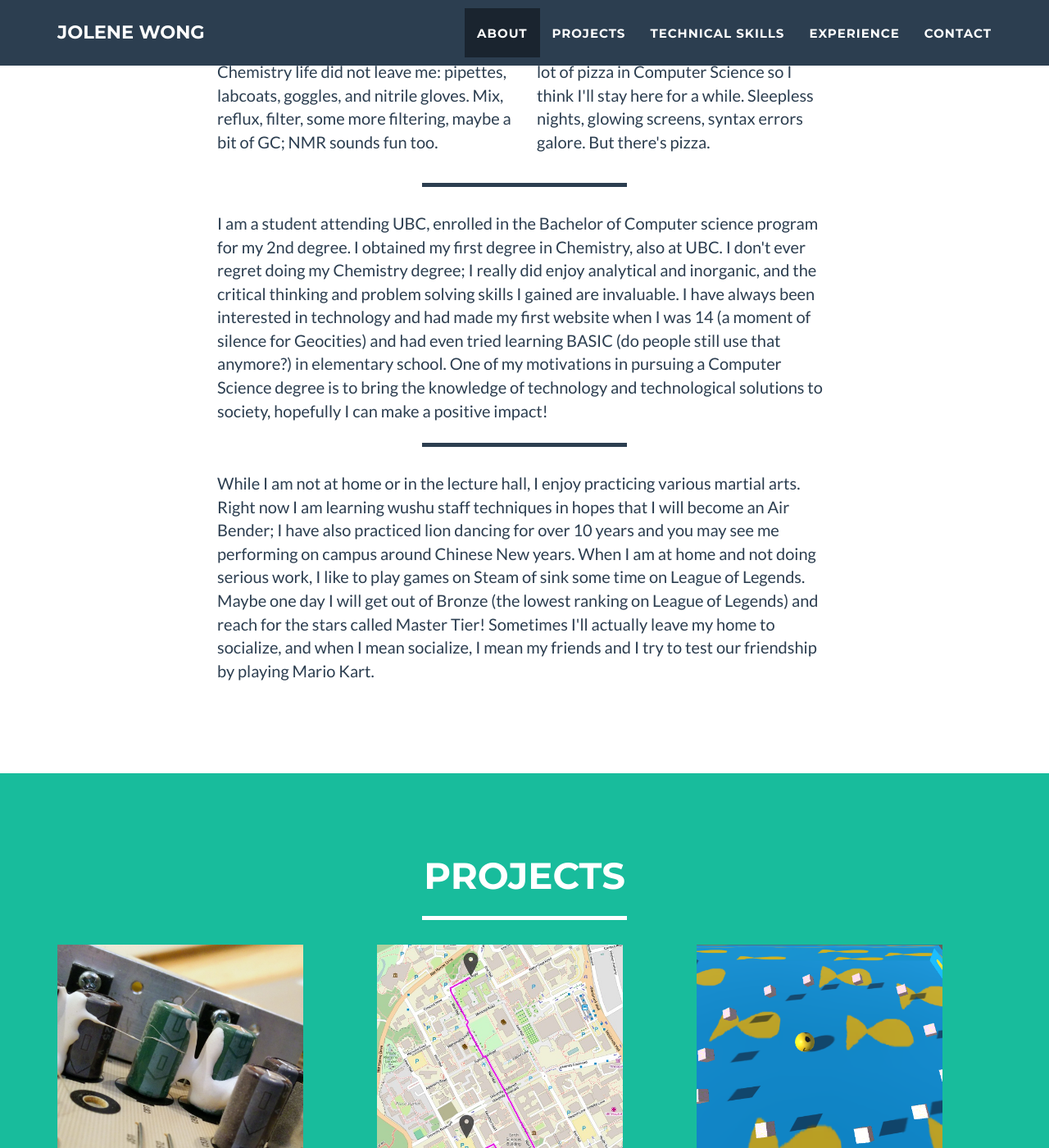
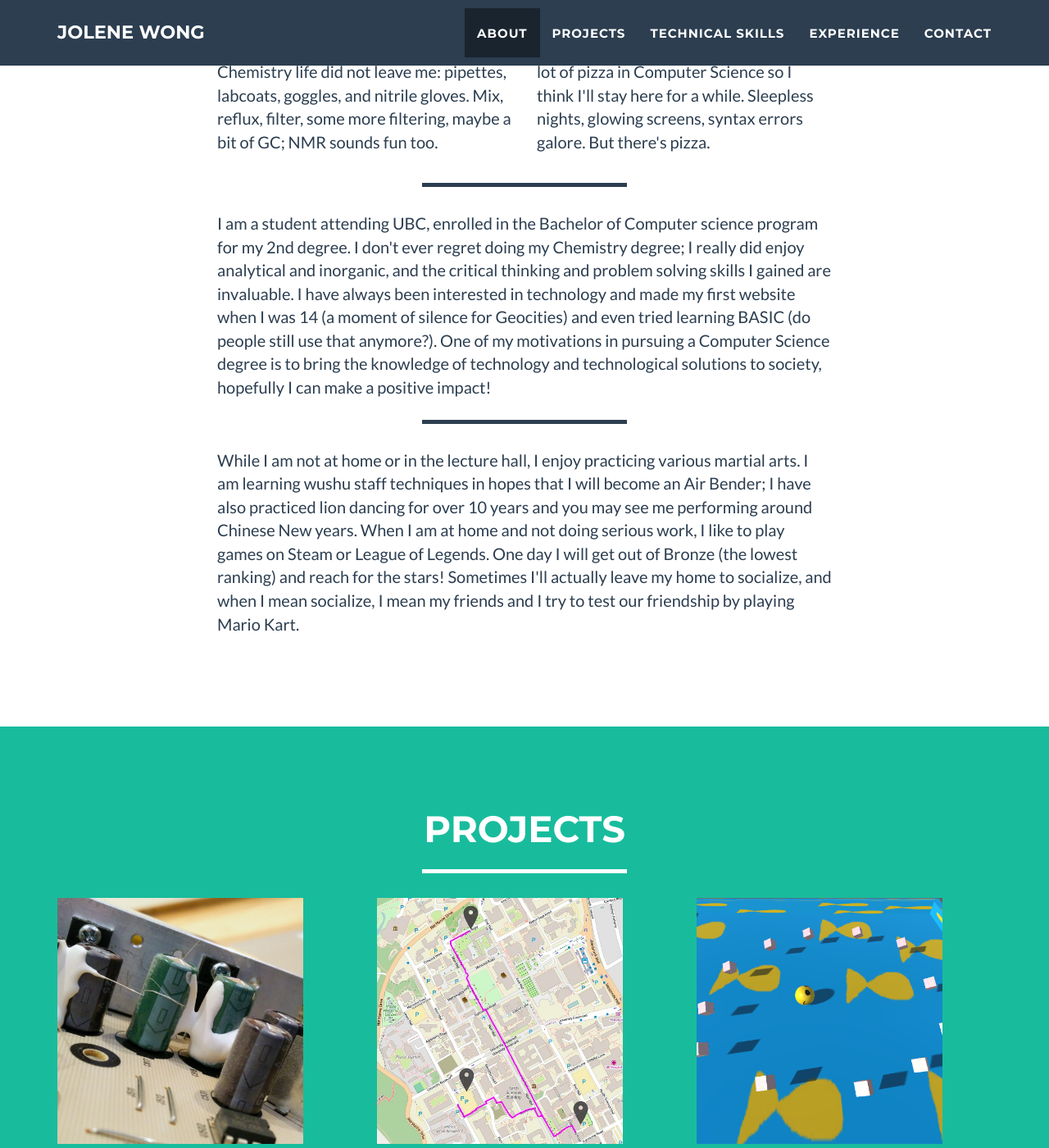
Before and after one commit to milktea02/milktea02.github.io, a Jekyll site: the page built from index.html, in a window 1280 px wide and 1400 px high, scrolled down 884 px. Shown: the whole window at 82% size. Built offline with Jekyll 4.4.1, drawn with Linux system fonts in a browser that asks for light colours; comment, search, counter and statistics services are not loaded.

Commit message:
Update about section

```diff
--- a/_includes/about.html
+++ b/_includes/about.html
@@ -18,9 +18,9 @@
             <hr class="star-primary">
             <div class="row">
                 <div class="col-lg-8 col-lg-offset-2">
-                    <p>I am a student attending UBC, enrolled in the Bachelor of Computer science program for my 2nd degree. I obtained my first degree in Chemistry, also at UBC. I don't ever regret doing my Chemistry degree; I really did enjoy analytical and inorganic, and the critical thinking and problem solving skills I gained are invaluable. I have always been interested in technology and had made my first website when I was 14 (a moment of silence for Geocities) and had even tried learning BASIC (do people still use that anymore?) in elementary school. One of my motivations in pursuing a Computer Science degree is to bring the knowledge of technology and technological solutions to society, hopefully I can make a positive impact!</p>
+                    <p>I am a student attending UBC, enrolled in the Bachelor of Computer science program for my 2nd degree. I don't ever regret doing my Chemistry degree; I really did enjoy analytical and inorganic, and the critical thinking and problem solving skills I gained are invaluable. I have always been interested in technology and made my first website when I was 14 (a moment of silence for Geocities) and even tried learning BASIC (do people still use that anymore?). One of my motivations in pursuing a Computer Science degree is to bring the knowledge of technology and technological solutions to society, hopefully I can make a positive impact!</p>
                     <hr class="star-primary">
-                    <p>While I am not at home or in the lecture hall, I enjoy practicing various martial arts. Right now I am learning wushu staff techniques in hopes that I will become an Air Bender; I have also practiced lion dancing for over 10 years and you may see me performing on campus around Chinese New years. When I am at home and not doing serious work, I like to play games on Steam of sink some time on League of Legends. Maybe one day I will get out of Bronze (the lowest ranking on League of Legends) and reach for the stars called Master Tier! Sometimes I'll actually leave my home to socialize, and when I mean socialize, I mean my friends and I try to test our friendship by playing Mario Kart. </p>
+                    <p>While I am not at home or in the lecture hall, I enjoy practicing various martial arts. I am learning wushu staff techniques in hopes that I will become an Air Bender; I have also practiced lion dancing for over 10 years and you may see me performing around Chinese New years. When I am at home and not doing serious work, I like to play games on Steam or League of Legends. One day I will get out of Bronze (the lowest ranking) and reach for the stars! Sometimes I'll actually leave my home to socialize, and when I mean socialize, I mean my friends and I try to test our friendship by playing Mario Kart. </p>
                 </div>
             </div>
         </div>
```
